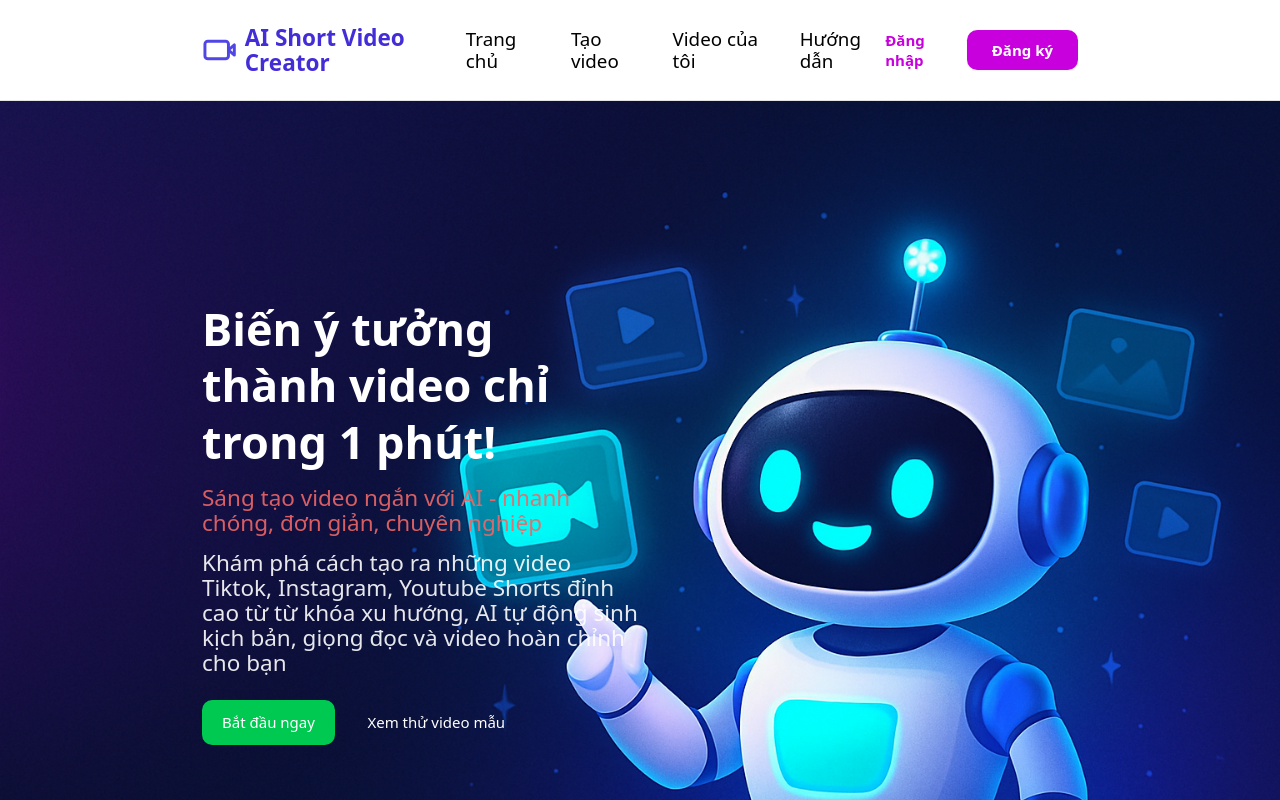
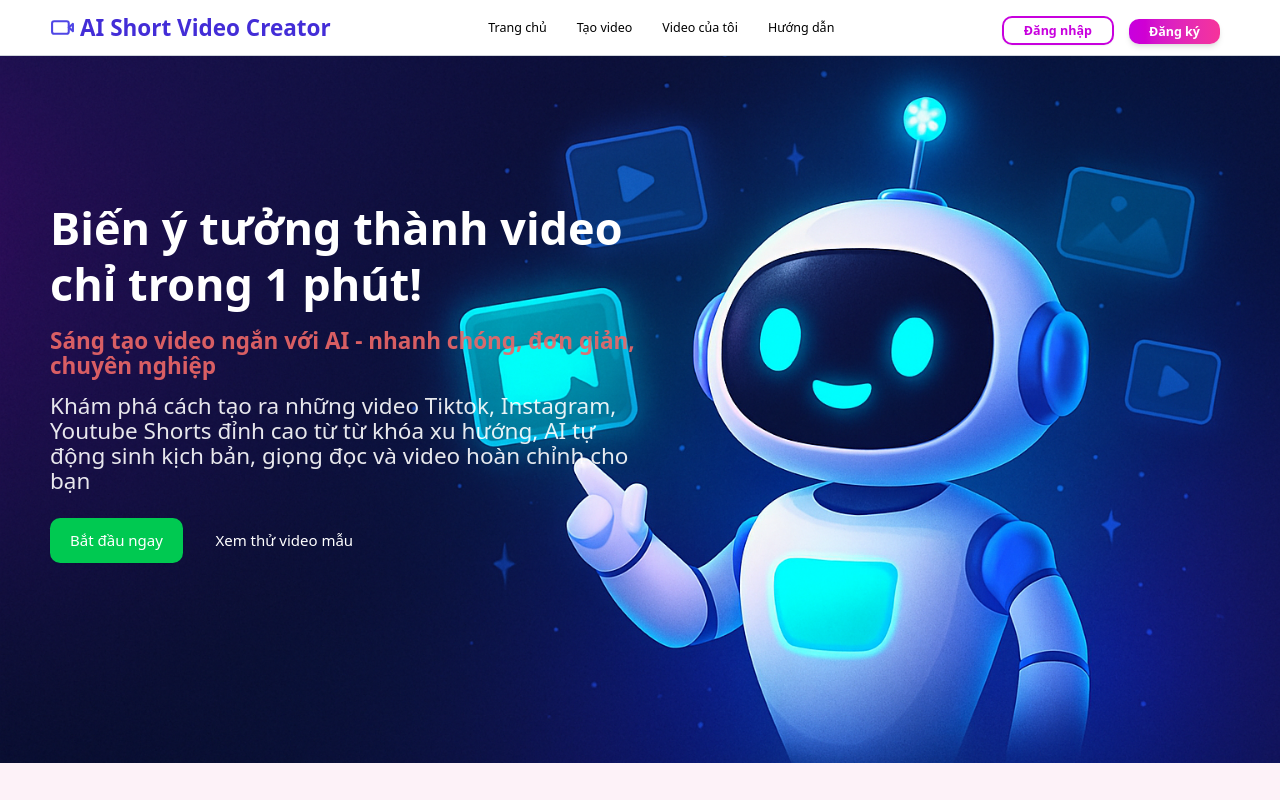
Before and after one commit to NhatAnthonyCiemon/videoAI, a Next.js app in the folder frontend/: page / in a window 1280 px wide. Shown: the top 800 px of the page. Built offline with nearby package versions, Linux system fonts and the light colour scheme.

Commit message:
update header

```diff
--- a/frontend/src/app/pages/Home.tsx
+++ b/frontend/src/app/Home/Home.tsx
@@ -65,12 +65,12 @@ export default function HomePage() {
                 className="bg-gradient-to-r from-indigo-900 to-purple-800 text-white bg-cover bg-right bg-no-repeat py-50 md:py-80"
                 style={{ backgroundImage: "url(/img/robot.png)" }}
             >
-                <div className="w-full max-w-screen-lg xl:max-w-[70%] mx-auto px-4 flex flex-col md:flex-row items-center">
+                <div className="w-full mx-auto px-10 sm:px-20 flex flex-col md:flex-row items-center">
                     <div className="md:w-1/2 space-y-6">
                         <h1 className="text-5xl md:text-6xl xl:text-7xl font-bold leading-tight">
                             Biến ý tưởng thành video chỉ trong 1 phút!
                         </h1>
-                        <p className="text-4xl text-[#EE6767] opacity-90">
+                        <p className="text-4xl text-[#EE6767] opacity-90 font-bold">
                             Sáng tạo video ngắn với AI - nhanh chóng, đơn giản,
                             chuyên nghiệp
                         </p>
--- a/frontend/src/app/pages/SignIn.tsx
+++ b/frontend/src/app/SignIn/SignIn.tsx
@@ -1,12 +1,22 @@
 "use client";
 
-import { useState } from "react";
+import { useState, useEffect  } from "react";
+import { useSearchParams } from "next/navigation";
 import SignInForm from "../../components/ui/SignInForm";
 import SignUpForm from "../../components/ui/SignUpForm";
 import Logo from "../../components/ui/Logo";
 
 const SignInPage = () => {
+    const searchParams = useSearchParams();
+    const mode = searchParams.get("mode");
+
     const [isSignUp, setIsSignUp] = useState(false); // Trạng thái để thay đổi form hiển thị
+
+    useEffect(() => {
+        if (mode === "signup") {
+            setIsSignUp(true);
+        }
+    }, [mode]);
 
     const toggleForm = () => setIsSignUp(!isSignUp); // Hàm chuyển đổi giữa SignIn và SignUp
 
--- /dev/null
+++ b/frontend/src/app/SignIn/page.tsx
@@ -0,0 +1,10 @@
+import SignIn from "./SignIn";
+function Edit() {
+    return (
+        <div className="flex flex-col h-screen w-screen overflow-hidden">
+            <SignIn />
+        </div>
+    );
+}
+
+export default Edit;
--- a/frontend/src/app/page.tsx
+++ b/frontend/src/app/page.tsx
@@ -1,5 +1,5 @@
-import SignIn from './pages/SignIn';
-import Homepage from './pages/Home';
+import SignIn from './SignIn/SignIn';
+import Homepage from './Home/Home';
 
 const Home = () => {
     return (
--- a/frontend/src/components/layout/header.tsx
+++ b/frontend/src/components/layout/header.tsx
@@ -2,37 +2,136 @@
 
 import { Button } from "@/components/ui/button";
 import Link from "next/link";
+import { useState } from "react";
 
 export default function Header() {
+    const [isSidebarOpen, setIsSidebarOpen] = useState(false);
+    const closeSidebar = () => setIsSidebarOpen(false);
+
     return (
-        <header className="border-b bg-white text-black">
-            <div className="w-full max-w-screen-lg xl:max-w-[70%] mx-auto px-4 py-10 flex items-center justify-between">
+        <header className="border-b-[1px] border-gray-300 bg-white text-black fixed top-0 left-0 right-0 z-50 w-full">
+            <div className="w-full mx-auto px-4 sm:px-20 py-4 flex items-center justify-between gap-y-4">
+                {/* Left: Sidebar toggle + Logo */}
                 <div className="flex items-center gap-3">
-                    <Link href="/" className="flex items-center gap-3">
-                        <svg xmlns="http://www.w3.org/2000/svg" width="40" height="40" viewBox="0 0 24 24" fill="none" stroke="#4F46E5" strokeWidth="2" strokeLinecap="round" strokeLinejoin="round">
+                    {/* Sidebar Toggle Button */}
+                    <button
+                        className="md:hidden text-indigo-700"
+                        onClick={() => setIsSidebarOpen(true)}
+                    >
+                        <svg
+                            xmlns="http://www.w3.org/2000/svg"
+                            className="w-6 h-6"
+                            viewBox="0 0 24 24"
+                            fill="none"
+                            stroke="currentColor"
+                            strokeWidth="2"
+                            strokeLinecap="round"
+                            strokeLinejoin="round"
+                        >
+                            <line x1="3" y1="12" x2="21" y2="12"></line>
+                            <line x1="3" y1="6" x2="21" y2="6"></line>
+                            <line x1="3" y1="18" x2="21" y2="18"></line>
+                        </svg>
+                    </button>
+
+                    {/* Logo */}
+                    <Link href="/" className="flex items-center gap-2">
+                        <svg
+                            xmlns="http://www.w3.org/2000/svg"
+                            className="hidden md:inline w-6 h-6 sm:w-8 sm:h-8 md:w-10 md:h-10"
+                            viewBox="0 0 24 24"
+                            fill="none"
+                            stroke="#4F46E5"
+                            strokeWidth="2"
+                            strokeLinecap="round"
+                            strokeLinejoin="round"
+                        >
                             <rect x="2" y="6" width="16" height="12" rx="2" ry="2"></rect>
                             <path d="M22 8.5v7L18 12l4-3.5z"></path>
                         </svg>
-
-                        <span className="font-bold text-indigo-700 text-3xl md:text-4xl">AI Short Video Creator</span>
+                        <span className="flex flex-col md:flex-row leading-tight md:leading-normal font-bold text-indigo-700 text-lg sm:text-xl md:text-3xl lg:text-4xl">
+                            <span>AI Short Video Creator</span>
+                        </span>
                     </Link>
                 </div>
-                <nav className="hidden md:flex items-center gap-12 text-xl">
-                    <Link href="#" className="text-3xl hover:text-fuchsia-600 hover:scale-110 transition-all duration-300 ease-in-out">Trang chủ</Link>
-                    <Link href="#" className="text-3xl hover:text-fuchsia-600 hover:scale-110 transition-all duration-300 ease-in-out">Tạo video</Link>
-                    <Link href="#" className="text-3xl hover:text-fuchsia-600 hover:scale-110 transition-all duration-300 ease-in-out">Video của tôi</Link>
-                    <Link href="#" className="text-3xl hover:text-fuchsia-600 hover:scale-110 transition-all duration-300 ease-in-out">Hướng dẫn</Link>
+
+                {/* Center: Navigation */}
+                <nav className="hidden md:flex items-center gap-6 lg:gap-12 text-base md:text-xl">
+                    <Link href="#" className="hover:text-fuchsia-600 hover:scale-105 transition-all duration-300 ease-in-out">
+                        Trang chủ
+                    </Link>
+                    <Link href="#" className="hover:text-fuchsia-600 hover:scale-105 transition-all duration-300 ease-in-out">
+                        Tạo video
+                    </Link>
+                    <Link href="#" className="hover:text-fuchsia-600 hover:scale-105 transition-all duration-300 ease-in-out">
+                        Video của tôi
+                    </Link>
+                    <Link href="#" className="hover:text-fuchsia-600 hover:scale-105 transition-all duration-300 ease-in-out">
+                        Hướng dẫn
+                    </Link>
                 </nav>
 
-                <div className="flex items-center gap-10">
-                    {/* Đăng nhập */}
-                    <Link href="#" className="text-2xl text-fuchsia-600 hover:text-fuchsia-700 font-semibold">Đăng nhập</Link>
+                {/* Right: Login/Register */}
+                <div className="flex items-center justify-center px-4">
+                    <div className="flex flex-row items-center gap-4 sm:gap-6 w-full max-w-md">
+                        {/* Nút Đăng nhập */}
+                        <Link href="/SignIn" className="flex-1">
+                            <Button
+                                size="lg"
+                                variant="outline"
+                                className="w-full text-base sm:text-lg md:text-xl px-8 py-4 sm:py-5 border-2 border-fuchsia-600 text-fuchsia-600 hover:bg-fuchsia-50 hover:text-fuchsia-700 rounded-2xl font-semibold transition-all duration-200"
+                            >
+                                Đăng nhập
+                            </Button>
+                        </Link>
 
-                    {/* Đăng ký */}
-                    <Button size="lg" className="text-2xl px-10 py-8 bg-fuchsia-600 hover:bg-fuchsia-700 text-white rounded-xl font-semibold">
-                        Đăng ký
-                    </Button>
+                        {/* Nút Đăng ký */}
+                        <Link href="/SignIn?mode=signup" className="flex-1">
+                            <Button
+                                size="lg"
+                                className="w-full text-base sm:text-lg md:text-xl px-8 py-4 sm:py-5 bg-gradient-to-r from-fuchsia-600 to-pink-500 hover:from-fuchsia-700 hover:to-pink-600 text-white rounded-2xl font-semibold shadow-md hover:shadow-lg transition-all duration-200"
+                            >
+                                Đăng ký
+                            </Button>
+                        </Link>
+                    </div>
                 </div>
+            </div>
+
+            {/* Overlay */}
+            <div
+                className={`fixed inset-0 bg-black opacity-50 z-40 transition-opacity duration-300 ${isSidebarOpen ? "block" : "hidden"
+                    }`}
+                onClick={closeSidebar}
+            ></div>
+
+            {/* Sidebar */}
+            <div
+                className={`fixed top-0 left-0 w-64 h-full bg-white shadow-lg z-50 md:hidden rounded-r-3xl transform transition-transform duration-300 ${isSidebarOpen ? "translate-x-0" : "-translate-x-full"
+                    }`}
+            >
+                <div className="flex justify-center items-center p-4">
+                    <Link href="/" className="flex items-center gap-2">
+                        <span className="flex flex-col text-indigo-700 text-lg font-bold">
+                            <span>AI Short</span>
+                            <span>Video Creator</span>
+                        </span>
+                    </Link>
+                </div>
+                <nav className="flex flex-col items-start p-4 space-y-4">
+                    <Link href="#" className="text-xl text-indigo-700 hover:text-fuchsia-600">
+                        Trang chủ
+                    </Link>
+                    <Link href="#" className="text-xl text-indigo-700 hover:text-fuchsia-600">
+                        Tạo video
+                    </Link>
+                    <Link href="#" className="text-xl text-indigo-700 hover:text-fuchsia-600">
+                        Video của tôi
+                    </Link>
+                    <Link href="#" className="text-xl text-indigo-700 hover:text-fuchsia-600">
+                        Hướng dẫn
+                    </Link>
+                </nav>
             </div>
         </header>
     );
```
